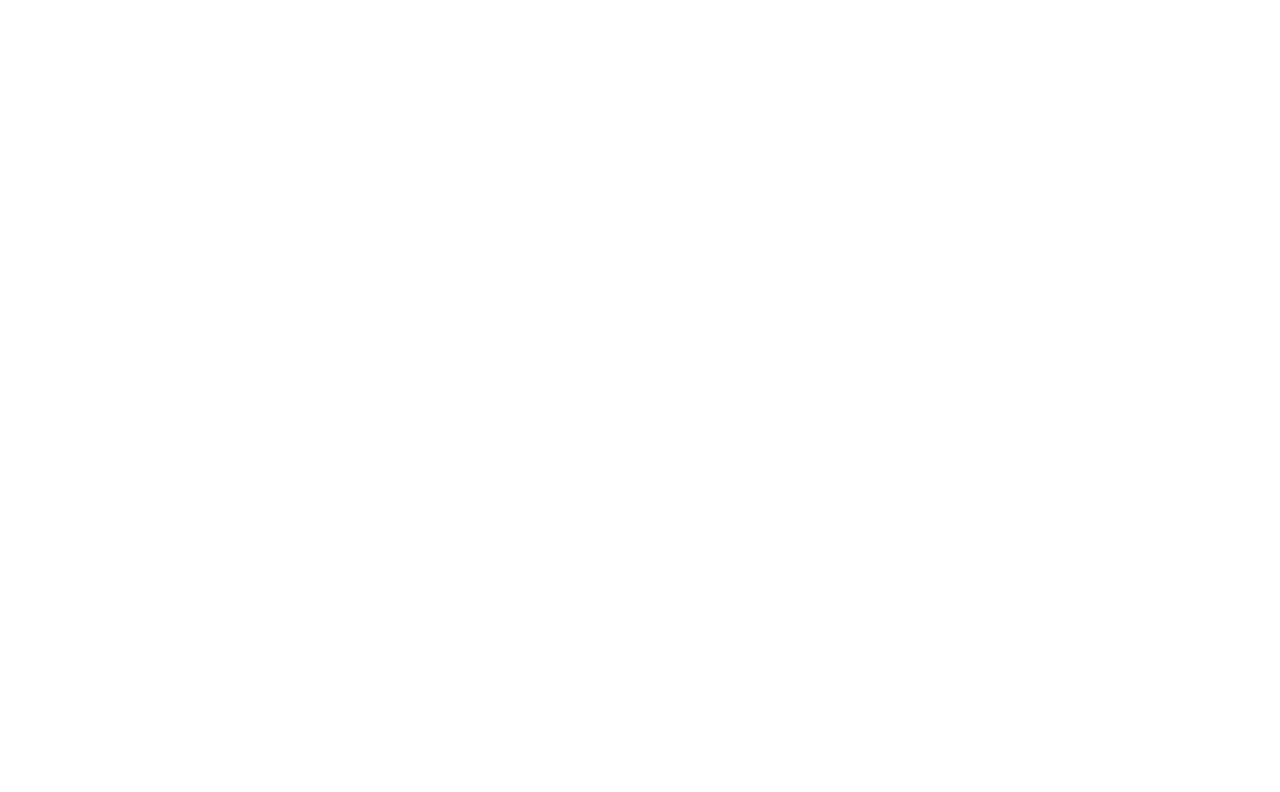
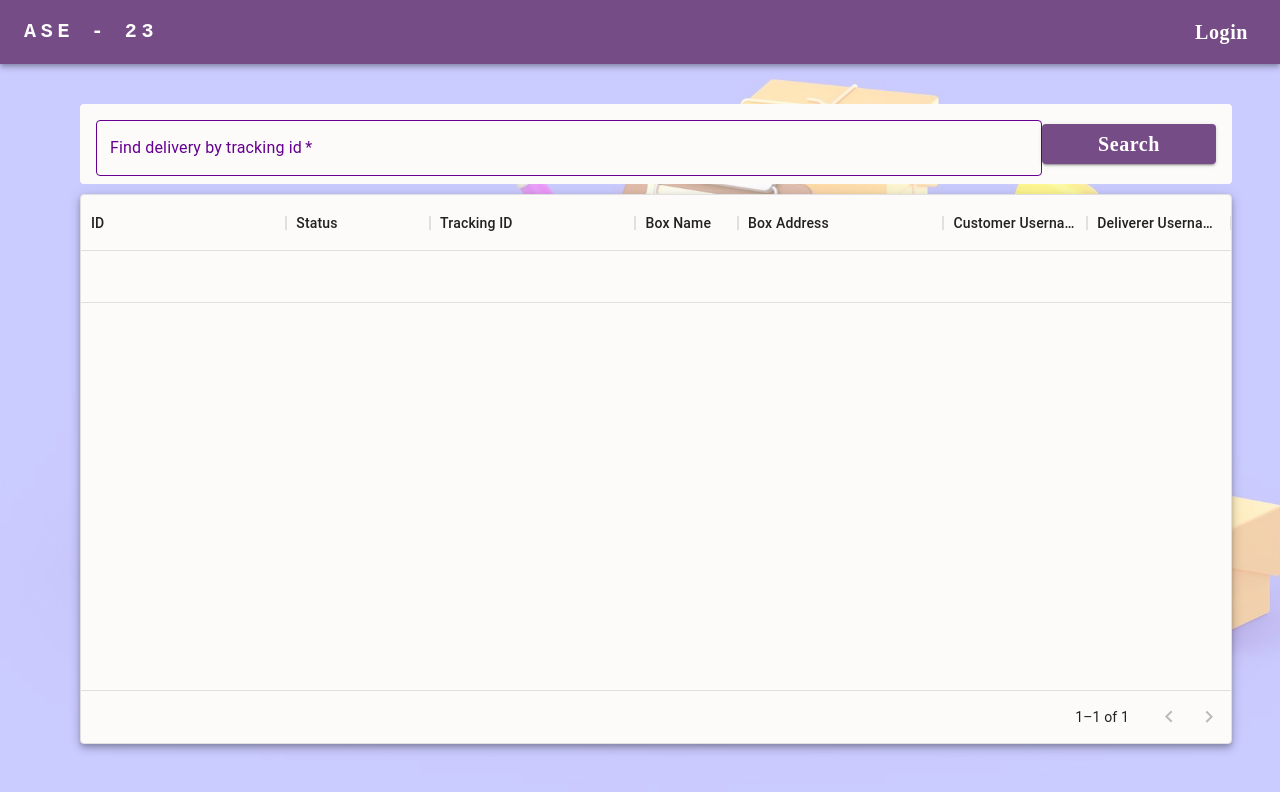
Before and after one commit to Advanced-Topics-of-Software-Engineering/ase-frontend, a React (Create React App) app: page /tracking in a window 1280 px wide. Before the commit this address had no page. Shown: the top 792 px of the page. Built offline with nearby package versions, Linux system fonts and the light colour scheme.

Commit message:
Implement find delivery by tracking id page

```diff
--- a/src/App.js
+++ b/src/App.js
@@ -11,6 +11,7 @@
 import Dispatcher from "./pages/dispatcher/Dispatcher";
 import Profile from "./pages/profile/Profile";
 import UserDeliveries from "./pages/userDeliveries/UserDeliveries";
+import Tracking from "./pages/tracking/Tracking";
 
 function App() {
   return (
@@ -25,6 +26,7 @@
         <Route exact path="/deliveries" element={<Deliveries />} />
         <Route exact path="/pickup-boxes" element={<PickupBoxes />} />
         <Route exact path="/profile" element={<Profile />} />
+        <Route exact path="/tracking" element={<Tracking />} />
       </Routes>
     </Router>
   );
--- a/src/components/Header.js
+++ b/src/components/Header.js
@@ -23,12 +23,20 @@
     name: "Deliveries",
     endpoint: "deliveries",
   },
+  {
+    name: "Tracking",
+    endpoint: "tracking",
+  },
 ];
 
 const userTabs = [
   {
     name: "Deliveries",
     endpoint: "user-deliveries",
+  },
+  {
+    name: "Tracking",
+    endpoint: "tracking",
   },
 ];
 
--- /dev/null
+++ b/src/pages/tracking/Tracking.js
@@ -0,0 +1,202 @@
+import React, { useState, useEffect } from "react";
+import { ThemeProvider } from "@mui/material/styles";
+import theme from "../../theme/Theme";
+import Header from "../../components/Header";
+import { DataGrid } from "@mui/x-data-grid";
+import { Box, Button, Snackbar, Alert } from "@mui/material";
+import "../../App.css";
+import axios from "axios";
+import url from "../../API";
+import Input from "../../components/Input/Input";
+
+const columns = [
+  { field: "id", headerName: "ID", flex: 1 },
+  {
+    field: "status",
+    headerName: "Status",
+    flex: 0.7,
+  },
+  {
+    field: "trackingID",
+    headerName: "Tracking ID",
+    flex: 1,
+  },
+  {
+    field: "boxName",
+    headerName: "Box Name",
+    flex: 0.5,
+  },
+  {
+    field: "boxAddress",
+    headerName: "Box Address",
+    flex: 1,
+  },
+  {
+    field: "customerUsername",
+    headerName: "Customer Username",
+    flex: 0.7,
+  },
+  {
+    field: "delivererUsername",
+    headerName: "Deliverer Username",
+    flex: 0.7,
+  },
+  {
+    field: "boxID",
+    hide: true,
+  },
+];
+
+const Tracking = () => {
+  const [auth, setAuth] = useState([
+    {
+      accessToken: "",
+      email: "",
+      id: "",
+      tokenType: "",
+      userType: "",
+      username: "",
+    },
+  ]);
+  const [delivery, setDelivery] = useState({
+    id: "",
+    box: {
+      id: "",
+      name: "",
+      streetAddress: "",
+    },
+    customerID: "",
+    delivererID: "",
+    status: "",
+    trackingID: "",
+  });
+  const [trackingID, setTrackingID] = useState("");
+  const [isOpenDialog, setIsOpenDialog] = useState(false);
+  const [isOpenAlert, setIsOpenAlert] = useState(false);
+  const [message, setMessage] = useState();
+  const [error, setError] = useState();
+
+  const getDeliveryByTrackingID = () => {
+    axios
+      .get(`${url.base}/delivery/trackingID/${trackingID}`, {
+        headers: {
+          "ngrok-skip-browser-warning": "ase",
+          Authorization: `Bearer ${auth.accessToken}`,
+        },
+      })
+      .then((response) => {
+        setDelivery(response.data);
+        setError(false);
+        setIsOpenAlert(true);
+      })
+      .catch((error) => {
+        setMessage(error.response.data.message);
+        setError(true);
+        setIsOpenAlert(true);
+      });
+  };
+
+  useEffect(() => {
+    setAuth(JSON.parse(sessionStorage.getItem("user")));
+  }, []);
+
+  useEffect(() => {
+    console.log(delivery);
+  }, [delivery]);
+
+  return (
+    <ThemeProvider theme={theme}>
+      <div class="App-background">
+        <div class="App-background bg"></div>
+        <Header />
+        <Box
+          display="flex"
+          justifyContent={"center"}
+          flexDirection="column"
+          marginX={10}
+          marginTop={5}
+          sx={{ height: "80vh", width: "90%" }}
+        >
+          <Box
+            borderRadius={1}
+            display="flex"
+            flexDirection="row"
+            alignItems="center"
+            justifyContent={"space-between"}
+            paddingX={2}
+            backgroundColor="#fcfbfa"
+          >
+            <Input
+              fullWidth={false}
+              onChange={(e) => setTrackingID(e.target.value)}
+              name="trackingID"
+              label={"Find delivery by tracking id"}
+              required={true}
+              style={{ width: "80%" }}
+            />
+            <Button
+              sx={{ borderRadius: 1 }}
+              variant="contained"
+              color="primary"
+              style={{
+                height: "40px",
+                width: "200px",
+              }}
+              onClick={() => {
+                getDeliveryByTrackingID();
+                setIsOpenDialog(true);
+              }}
+            >
+              Search
+            </Button>
+          </Box>
+
+          <DataGrid
+            rows={[
+              {
+                id: delivery.id,
+                status: delivery.status,
+                trackingID: delivery.trackingID,
+                boxName: delivery.box.name,
+                boxAddress: delivery.box.streetAddress,
+                customerUsername: delivery.customerID,
+                delivererUsername: delivery.delivererID,
+              },
+            ]}
+            columns={columns}
+            editMode="row"
+            rowsPerPageOptions={[1]}
+            disableSelectionOnClick
+            disableColumnMenu
+            style={{ marginTop: 10, backgroundColor: "#fcfbfa" }}
+            sx={{
+              boxShadow: "5",
+            }}
+          />
+
+          {isOpenAlert && (
+            <Snackbar
+              open={isOpenAlert}
+              autoHideDuration={1000}
+              onClose={() => {
+                setIsOpenAlert(null);
+              }}
+            >
+              <Alert
+                onClose={() => {
+                  setIsOpenAlert(null);
+                }}
+                severity={error ? "error" : "success"}
+                sx={{ width: "100%" }}
+              >
+                {message}
+              </Alert>
+            </Snackbar>
+          )}
+        </Box>
+      </div>
+    </ThemeProvider>
+  );
+};
+
+export default Tracking;
```
